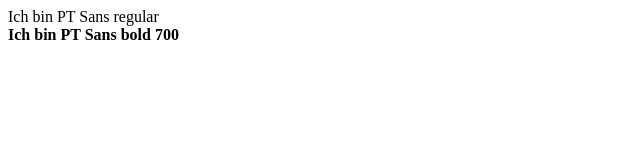
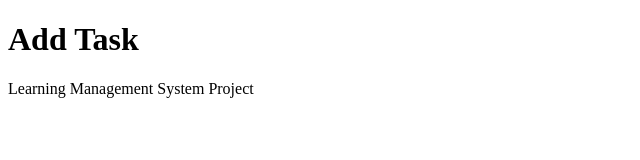
Before and after one commit to JohannesKarl91/kanban, a plain HTML site: page addtask.html in a window 1280 px wide. Shown: the whole page, without its empty margins (0-640 px from the left). Drawn offline with Linux system fonts and the light colour scheme.

Commit message:
lease enter the commit message for your changes. Lines starting

```diff
--- a/addtask.html
+++ b/addtask.html
@@ -10,12 +10,12 @@
     <script src="js/mini_backend.js"></script>
     <script src="js/addtaskscript.js"></script>
 
-    <title>Join</title>
+    <title>Add Task</title>
 </head>
 
 <body onload="initUsers()">
-    <span>Ich bin PT Sans regular</span><br>
-    <span style="font-weight: 700;">Ich bin PT Sans bold 700</span>
+    <h1>Add Task</h1>
+    <span>Learning Management System Project</span>
 </body>
 
 </html>
```
